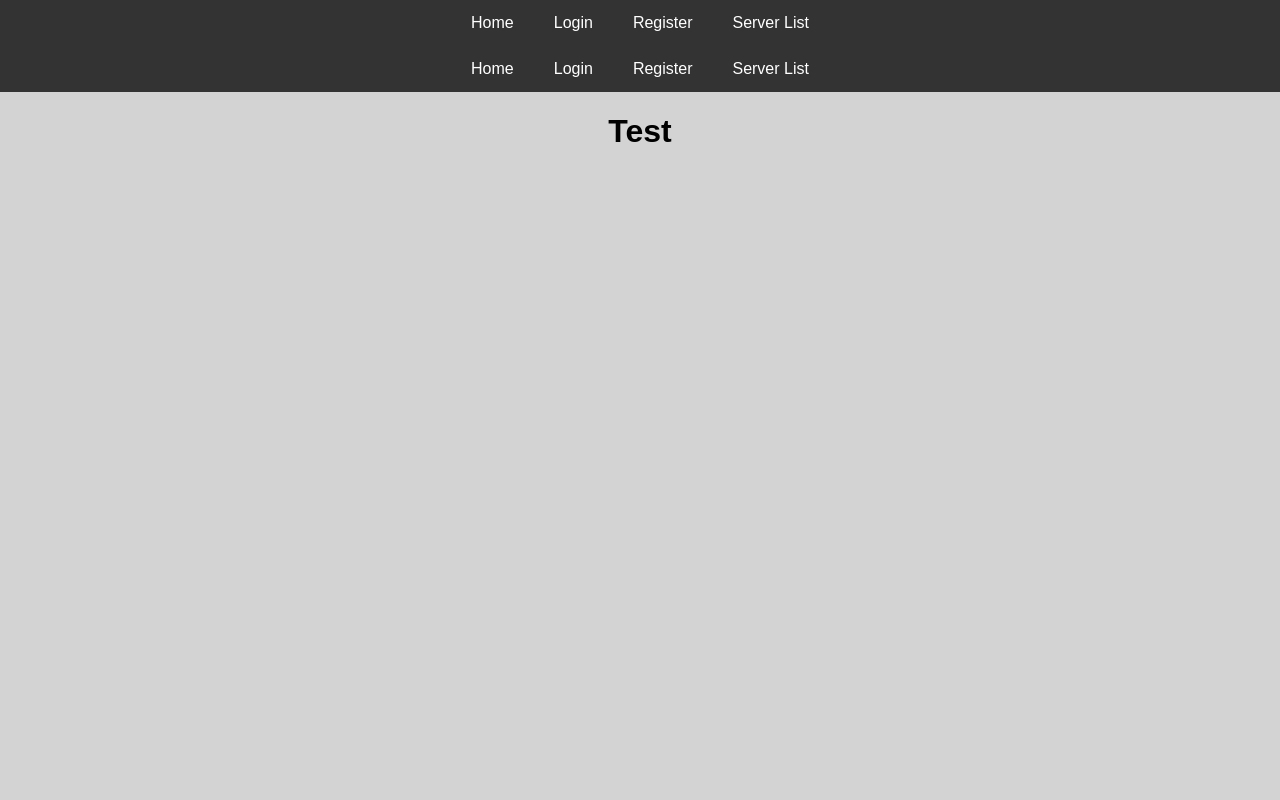
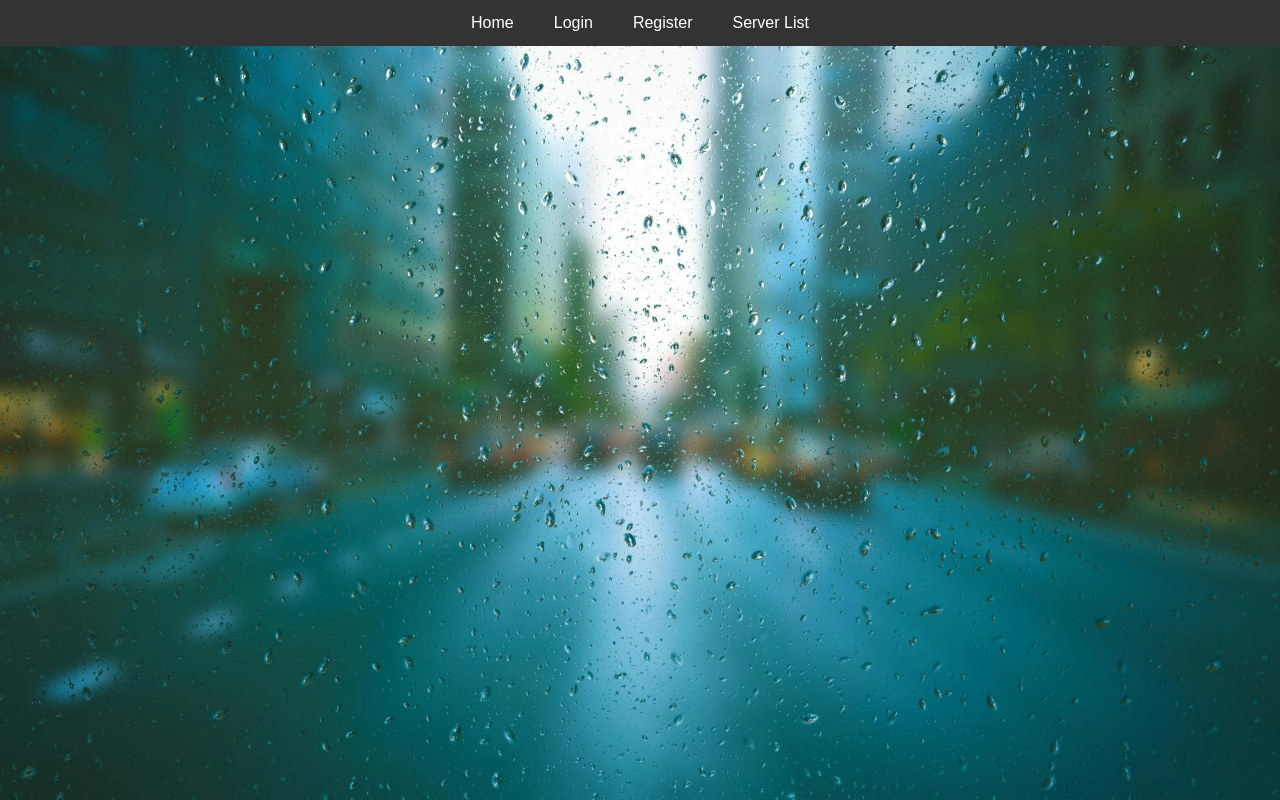
Before and after one commit to Vanheden/Website, a PHP site: page / in a window 1280 px wide. Run offline with PHP 8.4, Linux system fonts and the light colour scheme; some libraries are stand-ins or nearby versions.

Commit message:
Fixing Index.php

```diff
--- a/index.php
+++ b/index.php
@@ -5,14 +5,12 @@
     <meta name="viewport" content="width=device-width, initial-scale=1.0">
     <title>Execute-Gaming - Gaming Community Since 2009</title>
     <link rel="stylesheet" href="styles/main.css">
-    <script src="js/navbar.js" defer></script>
+    <link rel="stylesheet" href="styles/navbar.css">
 </head>
 <body>
-    <?php include 'navbar.php'; ?>
-
-        <header>
-            <h1>Test</h1>
-        </header>
-
+    <header>
+        <?php include 'navbar.php'; ?>
+    </header>
+    <div class="main-content"></div>
 </body>
 </html>
--- a/login.php
+++ b/login.php
@@ -11,6 +11,7 @@
   <header>
   <?php include 'navbar.php'; ?>
   </header>
+
   <div class="main-content">
     <form action="application/login.php" method="POST">
         <div class="container">
--- a/styles/main.css
+++ b/styles/main.css
@@ -1,7 +1,30 @@
-body, header  {
-    font-family: Arial, sans-serif;
+/* main.css */
+
+/* Reset some basic elements */
+body, h1, p, input, button {
     margin: 0;
     padding: 0;
-    text-align: center;
-    background-color: lightgray;
+    font-family: Arial, sans-serif;
 }
+
+body {
+    overflow-x: hidden; /* Prevent horizontal scroll */
+    background-color: #f2f2f2;
+    height: 100vh;
+    background-image: url("images/pixabay.jpg");
+    background-size: cover;
+    background-position: center;
+    background-repeat: no-repeat;
+    margin: 0;
+    padding: 0;
+    display: flex;
+    flex-direction: column; /* Align children vertically */
+}
+
+.main-content {
+    flex: 1;
+    display: flex;
+    justify-content: center;
+    align-items: center;
+    width: 100%;
+}
```
